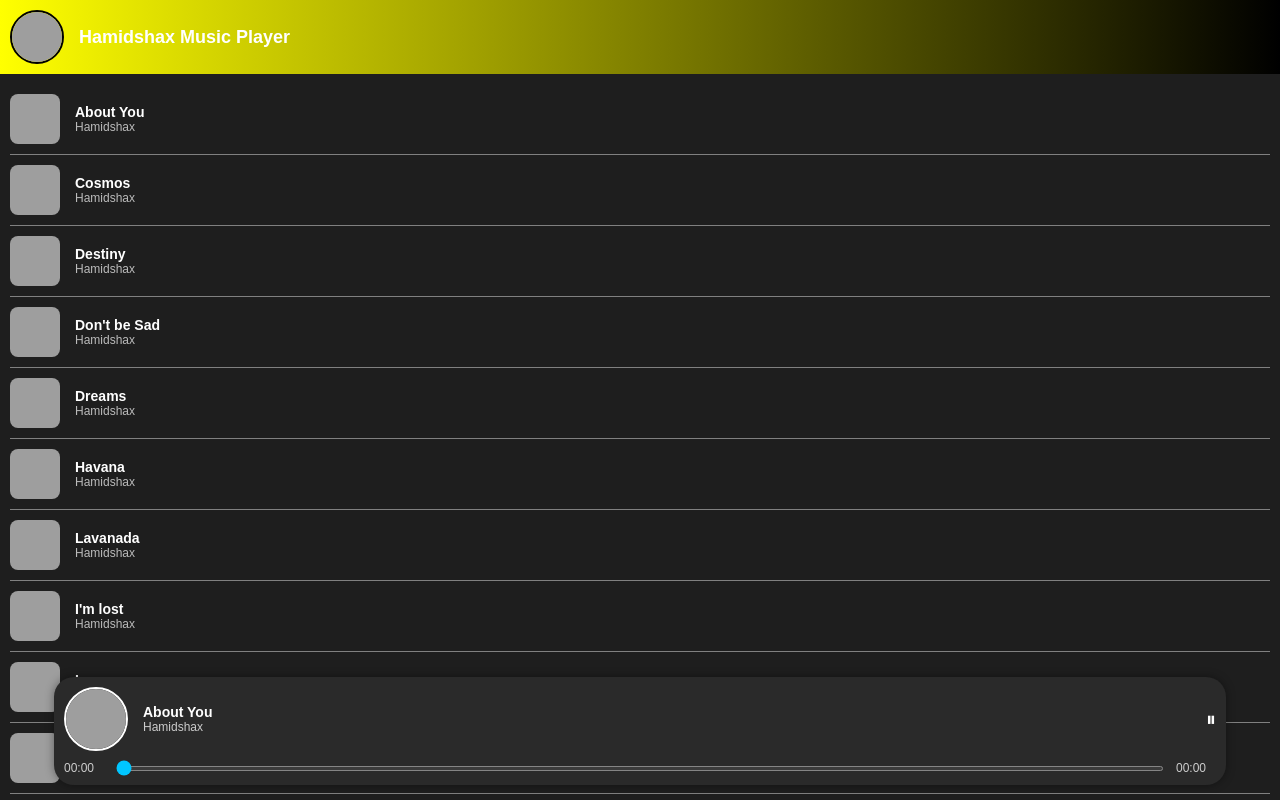
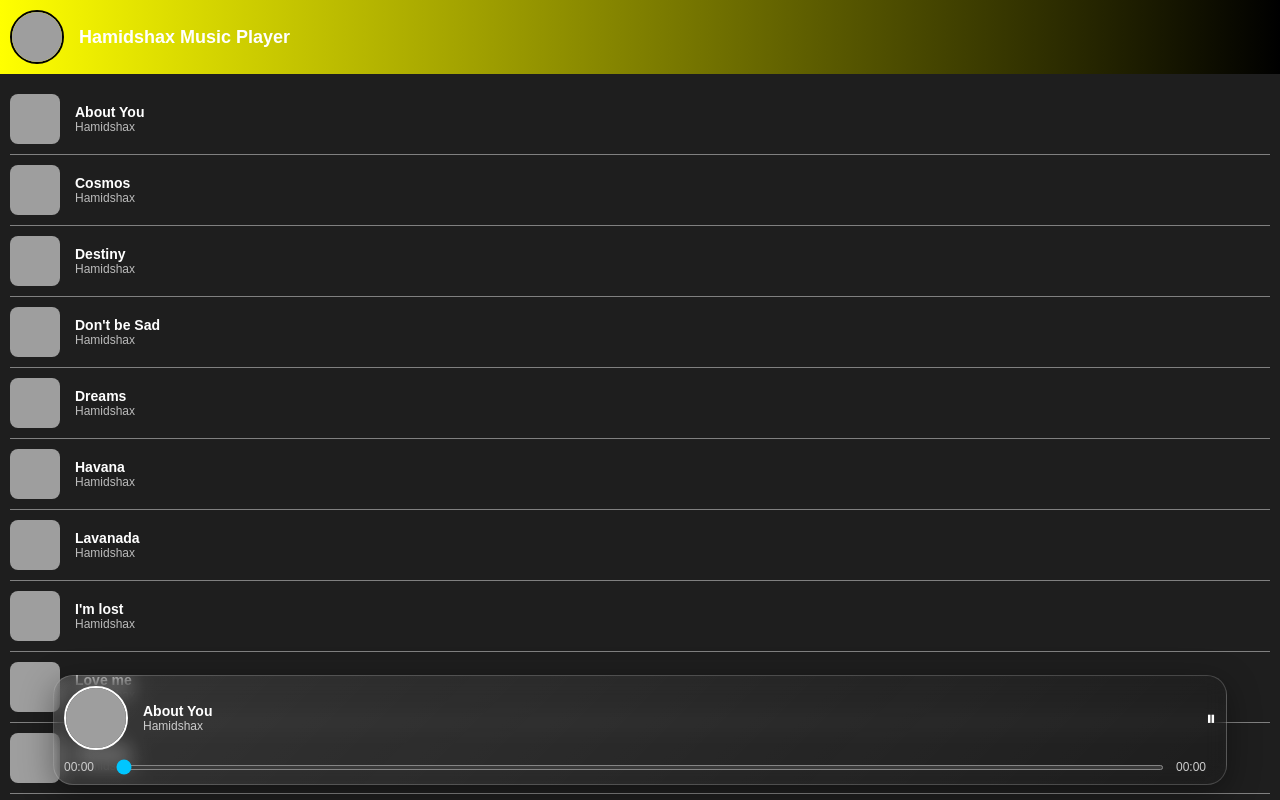
Before and after one commit to firebase-cmd/hsmusic, a plain HTML site: page music.html in a window 1280 px wide. Shown: the top 800 px of the page. Drawn offline with Linux system fonts and the light colour scheme; grey boxes are pictures that could not be loaded.

Commit message:
Update music.html

```diff
--- a/music.html
+++ b/music.html
@@ -1,3 +1,4 @@
+<!-- created by rose -->
 <!DOCTYPE html>
 <html lang="en">
 
@@ -5,6 +6,8 @@
     <meta charset="UTF-8">
     <title>Hamidshax Music Player</title>
     <style>
+        /* created by rose */
+
         body {
             background: #1e1e1e;
             color: white;
@@ -67,7 +70,9 @@
         .player {
             display: flex;
             flex-direction: column;
-            background: #2a2a2a;
+            background: linear-gradient(135deg, rgba(255, 255, 255, 0.1), rgba(255, 255, 255, 0));
+            backdrop-filter: blur(10px);
+            -webkit-backdrop-filter: blur(10px);
             border-radius: 20px;
             padding: 10px;
             margin: 15px;
@@ -78,8 +83,10 @@
             max-width: 90%;
             margin-left: auto;
             margin-right: auto;
-            box-shadow: 0 0 10px rgba(0, 0, 0, 0.4);
+            border: 1px solid rgba(255, 255, 255, 0.18);
+            box-shadow: 0 8px 32px 0 rgba(0, 0, 0, 0.37);
         }
+
 
         .player-top {
             display: flex;
@@ -409,6 +416,8 @@
     </div>
 
     <script>
+        // created by rose
+
         const audio = document.getElementById('audio');
         const playerThumb = document.getElementById('player-thumb');
         const playerTitle = document.getElementById('player-title');
@@ -446,7 +455,6 @@
             }
         }
 
-        // Update progress bar and times
         audio.addEventListener('timeupdate', () => {
             if (!isNaN(audio.duration)) {
                 const percent = (audio.currentTime / audio.duration) * 100;
@@ -456,18 +464,14 @@
             }
         });
 
-        // Allow seeking
         progress.addEventListener('input', () => {
             const seekTime = (progress.value / 100) * audio.duration;
             audio.currentTime = seekTime;
         });
 
-        // Load duration once metadata is available
         audio.addEventListener('loadedmetadata', () => {
             durationEl.textContent = formatTime(audio.duration);
         });
     </script>
-
 </body>
-
 </html>
```
